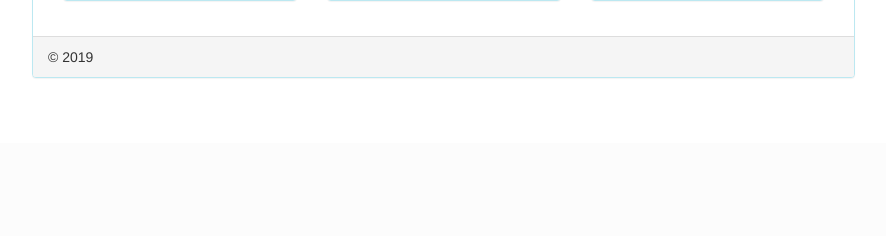
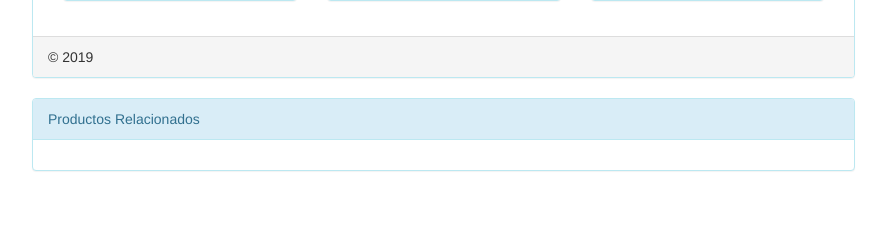
Before and after one commit to Balzhoyt/tienda, a PHP site: page /ecome/profile.php in a window 1280 px wide. Shown: the part 1216-1452 px from the top of the page, without its empty margins (303-1189 px from the left). Before the commit the page ends 1294 px from the top, so only its background shows below. Run offline with PHP 8.4, Linux system fonts and the light colour scheme; a user stored in the database is signed in; data comes from the database, SQL or seed files in the repository; data that the repository does not hold is empty.

Commit message:
correccion de errores

```diff
--- a/action.php
+++ b/action.php
@@ -1,4 +1,5 @@
 <?php
+
 session_start();
 $ip_add = getenv("REMOTE_ADDR");
 include "db.php";
@@ -201,7 +202,7 @@ if(isset($_POST["get_seleted_Category"]) || isset($_POST["selectBrand"]) || isse
 			}
 
 		}
-		header ("Location:index.php");
+
 
 
 
@@ -220,7 +221,7 @@ if (isset($_POST["count_item"])) {
 	$query = mysqli_query($con,$sql);
 	$row = mysqli_fetch_array($query);
 	echo $row["count_item"];
-	$_SESSION['cant']=$row["count_item"];
+	//$_SESSION['cant']=$row["count_item"];
 	exit();
 }
 //Count User cart item
@@ -268,11 +269,13 @@ global $cat_antecedente;
 if(isset($_POST["getRecomienda"]) && isset($product_cat)){
 
 	if(!isset($_SESSION['antecedente'])){
+		echo " El antecedente es> ".$antecedente;
 		$product_cat="'%".$product_cat."%'";
 		$_SESSION['antecedente']= $product_cat;
 		//$_SESSION['antecedente']= $product_cat;
 		$antecedente=$_SESSION['antecedente'];
 		//$_SESSION['consecuente']=$antecedente;
+		$_SESSION['cant']=1;
 		//$_SESSION['cant']++;
 	}
 	else{
@@ -301,20 +304,20 @@ if(isset($_POST["getRecomienda"]) && isset($product_cat)){
 
 		//echo $sql_cat_consecuente;
 		//echo " El consecuente es> ".$consecuente;
+		$_SESSION['cant']++;
 
-			//$_SESSION['cant']++;
 	}
 
 
-	/*
+
 	if($_SESSION['cant'] >4){
 		//echo "cant2 = ".$_SESSION['cant'];
 		//$_SESSION['antecedente'];
 		$_SESSION['antecedente']="";
-		$_SESSION['cant']=0;
+		$_SESSION['cant']="";
+	}
 
-	}
-	*/
+
 	//echo "cant3 = ".$_SESSION['cant'];
 	//echo "antecedente".$antecedente;
 
@@ -324,7 +327,9 @@ if(isset($_POST["getRecomienda"]) && isset($product_cat)){
 	else{
 		$consecuente='VARIOS';
 	}
-	//echo " El consecuente es> ".$consecuente;
+
+
+
 	$product_query = "SELECT * FROM products where categoria = '$consecuente' ";
 	//var_dump($product_query);
 	$run_query = mysqli_query($con,$product_query) or die("Problemas ".mysqli_error($con));
--- a/main.js
+++ b/main.js
@@ -43,7 +43,6 @@ $(document).ready(function(){
 			url	:	"action.php",
 			method:	"POST",
 			data	:	{Common:1,getRecomienda:1},
-			//data	:	{getRecomienda:1},
 			success	:	function(data){
 				$("#get_relacionado").html(data);
 			}
@@ -179,6 +178,8 @@ $(document).ready(function(){
 				getCartItem();
 				$('#product_msg').html(data);
 				$('.overlay').hide();
+				recomendador();
+				checkOutDetails();
 			}
 		})
 	})
--- a/profile.php
+++ b/profile.php
@@ -134,6 +134,14 @@ if(!isset($_SESSION["uid"])){
 					</div>
 					<div class="panel-footer">&copy; 2019</div>
 				</div>
+				<div class="panel panel-info">
+					<div class="panel-heading">Productos Relacionados</div>
+					<div class="panel-body">
+						<div id="get_relacionado">
+
+						</div>
+					</div>
+				</div>
 			</div>
 			<div class="col-md-1"></div>
 		</div>
```
Lines whose indentation alone changed are shown as unchanged.
